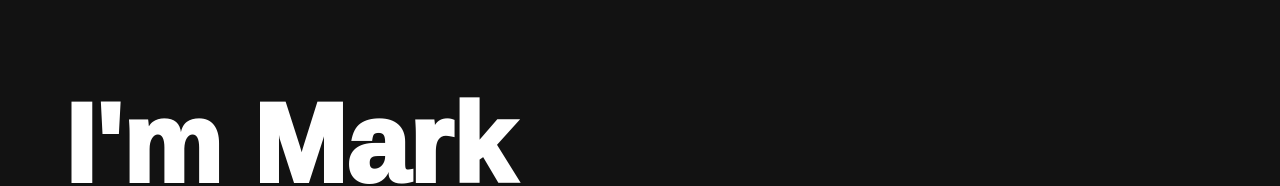
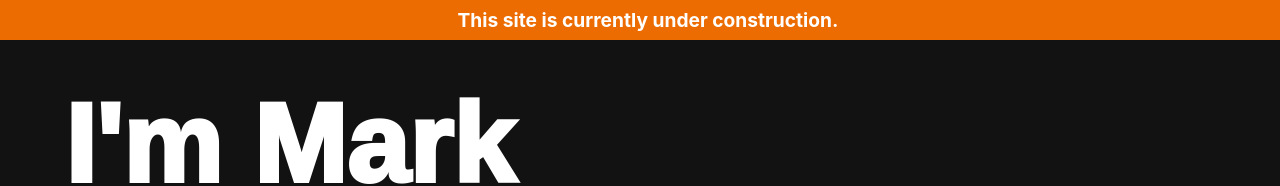
Before and after one commit to Markgasus/markgasus.github.io, a React (Create React App) app: page / in a window 1280 px wide. Shown: the top 186 px of the page. Built offline with nearby package versions, Linux system fonts and the light colour scheme.

Commit message:
Add under construction banner

```diff
--- a/src/App.js
+++ b/src/App.js
@@ -21,6 +21,24 @@ const HomePage = () => {
 
   return (
     <Box sx={{ minHeight: '100vh', py: 10, backgroundColor: 'background.default', color: 'text.primary' }}>
+      {/* Under Construction Banner */}
+      <Box
+        sx={{
+          backgroundColor: 'warning.main',
+          color: 'white',
+          padding: 1,
+          textAlign: 'center',
+          fontWeight: 'bold',
+          fontSize: '1.2rem',
+          position: 'absolute',
+          width: '100%',
+          top: 0,
+          zIndex: 9999
+        }}
+      >
+        This site is currently under construction.
+      </Box>
+
       <Container>
         <Grid container spacing={4} alignItems="center">
           {/* Introduction Section */}
```
